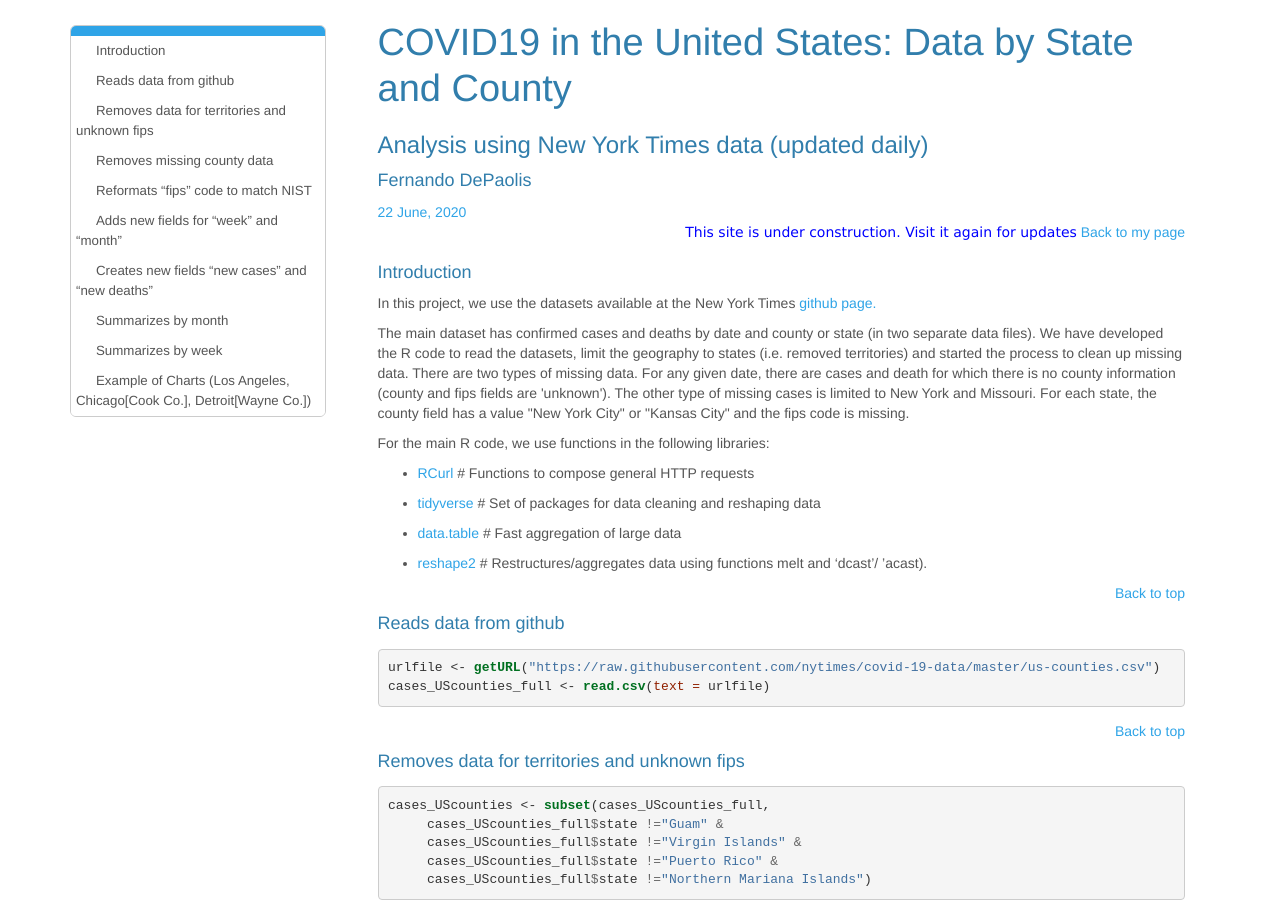
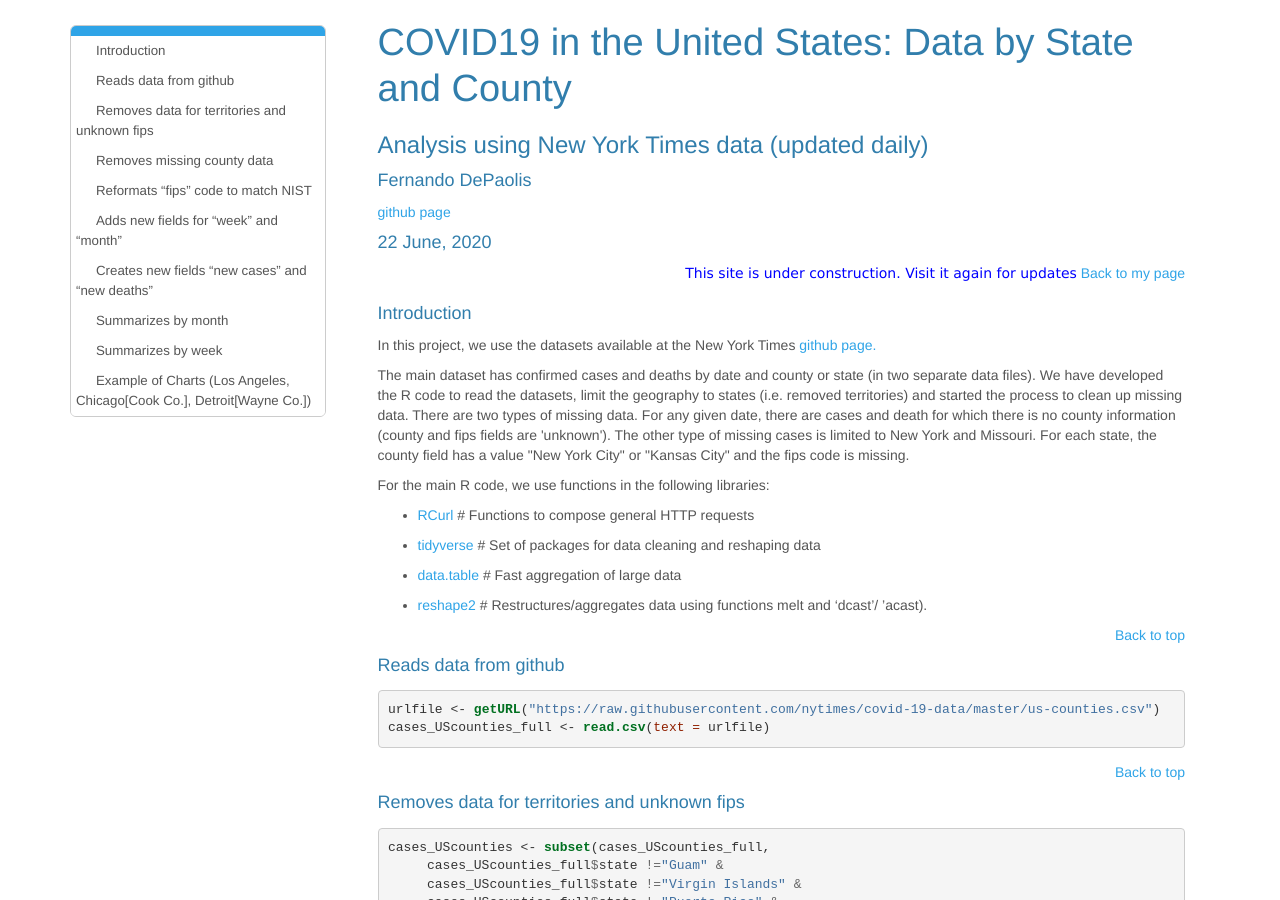
Before and after one commit to fdepaolis/github-site, a Jekyll site: the page COVID19.html, which Jekyll copies as it is, in a window 1280 px wide and 900 px high. Built offline with Jekyll 4.4.1, drawn with Linux system fonts in a browser that asks for light colours.

Commit message:
Update COVID19.html

```diff
--- a/COVID19.html
+++ b/COVID19.html
@@ -1588,7 +1588,8 @@ div.tocify {
 
 <h1 class="title toc-ignore">COVID19 in the United States: Data by State and County</h1>
 <h3 class="subtitle">Analysis using New York Times data (updated daily)</h3>
-<h4 class="author">Fernando DePaolis</h4> <a href="https://fdp2012.github.io/FernandoDePaolis.github.io/"
+<h4 class="author">Fernando DePaolis</h4>
+<p><a href="https://fdp2012.github.io/FernandoDePaolis.github.io/" target="_blank">github page</a></p>
 <h4 class="date">22 June, 2020</h4>
 
 </div>
```
